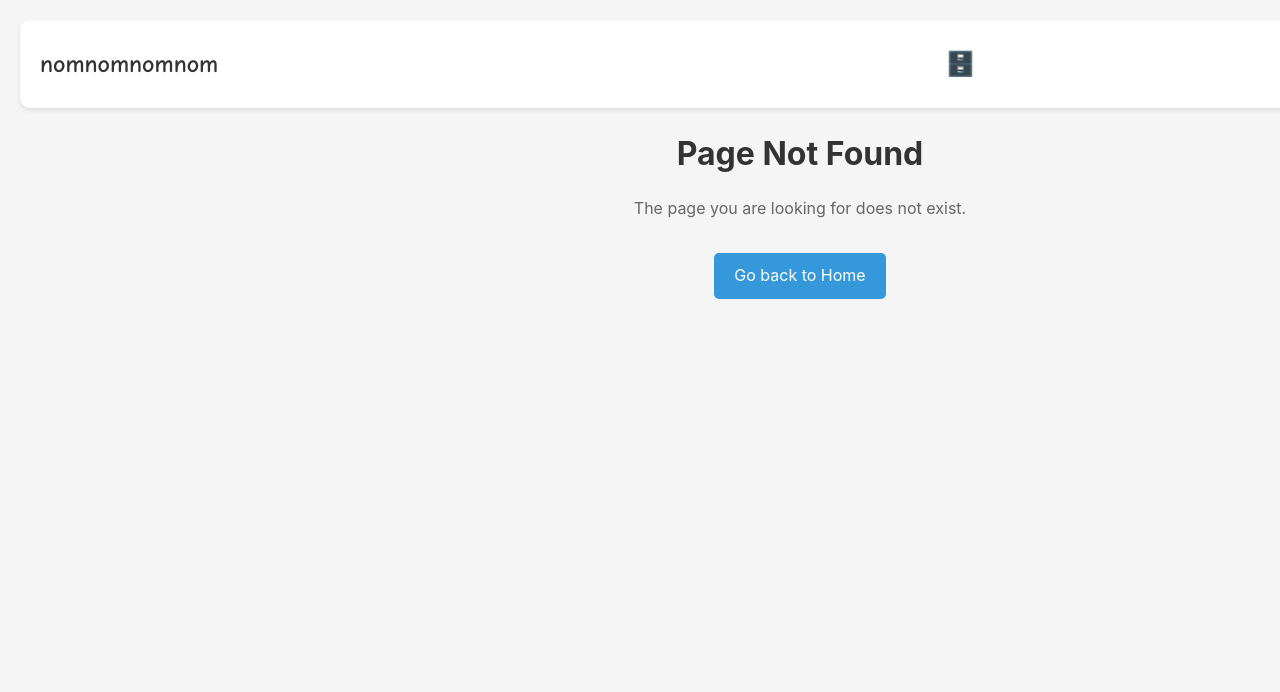
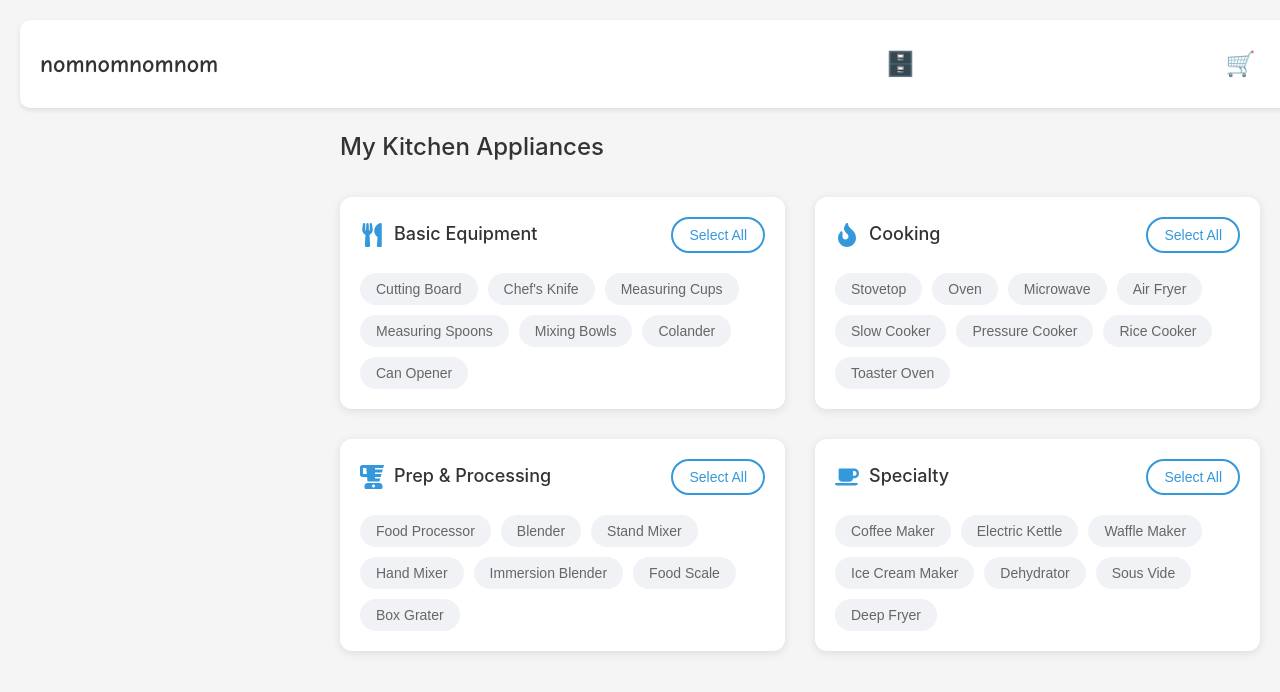
Before and after one commit to DRon98/nomnomnomnom, a React (Create React App) app: page /kitchen-appliances in a window 1280 px wide. Before the commit this address had no page. Shown: the top 692 px of the page. Built offline with nearby package versions, Linux system fonts and the light colour scheme.

Commit message:
added kitchen appliances pages

```diff
--- a/src/App.js
+++ b/src/App.js
@@ -8,6 +8,7 @@ import FoodSurvey from './pages/FoodSurvey';
 import RecipeBuilder from './pages/RecipeBuilder';
 import RecipeGenerator from './pages/RecipeGenerator';
 import PantryManager from './pages/PantryManager';
+import KitchenAppliances from './components/KitchenAppliances';
 import ErrorBoundary from './components/ErrorBoundary';
 import './App.css';
 import './components/ErrorBoundary/styles.css';
@@ -24,6 +25,7 @@ function App() {
             <Route path="recipe-builder" element={<RecipeBuilder />} />
             <Route path="recipe-generator" element={<RecipeGenerator />} />
             <Route path="pantry" element={<PantryManager />} />
+            <Route path="kitchen-appliances" element={<KitchenAppliances />} />
             <Route path="*" element={<NotFound />} />
           </Route>
         </Routes>
--- a/src/components/Header/index.js
+++ b/src/components/Header/index.js
@@ -18,6 +18,9 @@ const Header = () => {
         <Link to="/recipe-generator" className="recipe-button">
           🥘
         </Link>
+        <Link to="/kitchen-appliances" className="appliances-button">
+          ⚡
+        </Link>
         <Link to="/food-survey" className="survey-button">
           📋
         </Link>
--- a/src/components/Header/styles.css
+++ b/src/components/Header/styles.css
@@ -21,7 +21,7 @@
   gap: 20px;
 }
 
-.profile-button, .grocery-button, .survey-button, .recipe-button, .pantry-button {
+.profile-button, .grocery-button, .survey-button, .recipe-button, .pantry-button, .appliances-button {
   background: none;
   border: none;
   font-size: 24px;
@@ -29,13 +29,15 @@
   padding: 5px;
   border-radius: 5px;
   transition: all 0.2s ease;
+  text-decoration: none;
 }
 
-.profile-button:hover, .grocery-button:hover, .survey-button:hover, .recipe-button:hover, .pantry-button:hover {
+.profile-button:hover, .grocery-button:hover, .survey-button:hover, .recipe-button:hover, .pantry-button:hover, .appliances-button:hover {
   background-color: #f0f0f0;
+  transform: translateY(-1px);
 }
 
-.profile-button.active, .grocery-button.active, .survey-button.active, .recipe-button.active, .pantry-button.active {
+.profile-button.active, .grocery-button.active, .survey-button.active, .recipe-button.active, .pantry-button.active, .appliances-button.active {
   background-color: #e8f4fd;
   color: #3498db;
 }
--- /dev/null
+++ b/src/components/KitchenAppliances.css
@@ -0,0 +1,122 @@
+.kitchen-appliances {
+  max-width: 1200px;
+  margin: 0 auto;
+  padding: 20px;
+}
+
+.kitchen-appliances h2 {
+  color: #333;
+  margin-bottom: 30px;
+  font-size: 24px;
+  font-weight: 500;
+}
+
+.appliance-categories {
+  display: grid;
+  grid-template-columns: repeat(auto-fit, minmax(300px, 1fr));
+  gap: 30px;
+}
+
+.category-section {
+  background-color: #fff;
+  border-radius: 12px;
+  padding: 20px;
+  box-shadow: 0 2px 10px rgba(0, 0, 0, 0.1);
+}
+
+.category-header {
+  display: flex;
+  justify-content: space-between;
+  align-items: center;
+  margin-bottom: 20px;
+}
+
+.category-title {
+  display: flex;
+  align-items: center;
+  gap: 10px;
+  color: #333;
+}
+
+.category-title svg {
+  font-size: 24px;
+  color: #3498db;
+}
+
+.category-title h3 {
+  margin: 0;
+  font-size: 18px;
+  font-weight: 500;
+}
+
+.select-all-btn {
+  padding: 8px 16px;
+  border: 2px solid #3498db;
+  border-radius: 20px;
+  background: none;
+  color: #3498db;
+  font-size: 14px;
+  cursor: pointer;
+  transition: all 0.2s ease;
+}
+
+.select-all-btn:hover {
+  background-color: #3498db;
+  color: white;
+}
+
+.select-all-btn.all-selected {
+  background-color: #3498db;
+  color: white;
+}
+
+.appliance-bubbles {
+  display: flex;
+  flex-wrap: wrap;
+  gap: 10px;
+}
+
+.appliance-bubble {
+  padding: 8px 16px;
+  border: none;
+  border-radius: 20px;
+  background-color: #f0f2f5;
+  color: #666;
+  font-size: 14px;
+  cursor: pointer;
+  transition: all 0.2s ease;
+}
+
+.appliance-bubble:hover {
+  background-color: #e4e6e9;
+  transform: translateY(-1px);
+}
+
+.appliance-bubble.selected {
+  background-color: #e3f2fd;
+  color: #3498db;
+  box-shadow: 0 2px 4px rgba(52, 152, 219, 0.2);
+}
+
+@media (max-width: 768px) {
+  .kitchen-appliances {
+    padding: 15px;
+  }
+
+  .appliance-categories {
+    grid-template-columns: 1fr;
+    gap: 20px;
+  }
+
+  .category-section {
+    padding: 15px;
+  }
+
+  .category-title svg {
+    font-size: 20px;
+  }
+
+  .category-title h3 {
+    font-size: 16px;
+  }
+}
--- /dev/null
+++ b/src/components/KitchenAppliances.js
@@ -0,0 +1,137 @@
+import React, { useState } from 'react';
+import { FaBlender, FaUtensils, FaFire, FaCoffee } from 'react-icons/fa';
+import './KitchenAppliances.css';
+
+const APPLIANCE_CATEGORIES = {
+  basics: {
+    icon: <FaUtensils />,
+    title: 'Basic Equipment',
+    items: [
+      'Cutting Board',
+      'Chef\'s Knife',
+      'Measuring Cups',
+      'Measuring Spoons',
+      'Mixing Bowls',
+      'Colander',
+      'Can Opener'
+    ]
+  },
+  cooking: {
+    icon: <FaFire />,
+    title: 'Cooking',
+    items: [
+      'Stovetop',
+      'Oven',
+      'Microwave',
+      'Air Fryer',
+      'Slow Cooker',
+      'Pressure Cooker',
+      'Rice Cooker',
+      'Toaster Oven'
+    ]
+  },
+  prep: {
+    icon: <FaBlender />,
+    title: 'Prep & Processing',
+    items: [
+      'Food Processor',
+      'Blender',
+      'Stand Mixer',
+      'Hand Mixer',
+      'Immersion Blender',
+      'Food Scale',
+      'Box Grater'
+    ]
+  },
+  specialty: {
+    icon: <FaCoffee />,
+    title: 'Specialty',
+    items: [
+      'Coffee Maker',
+      'Electric Kettle',
+      'Waffle Maker',
+      'Ice Cream Maker',
+      'Dehydrator',
+      'Sous Vide',
+      'Deep Fryer'
+    ]
+  }
+};
+
+const KitchenAppliances = () => {
+  const [selectedAppliances, setSelectedAppliances] = useState(new Set());
+
+  const toggleAppliance = (appliance) => {
+    setSelectedAppliances(prev => {
+      const newSet = new Set(prev);
+      if (newSet.has(appliance)) {
+        newSet.delete(appliance);
+      } else {
+        newSet.add(appliance);
+      }
+      return newSet;
+    });
+  };
+
+  const toggleCategory = (category) => {
+    setSelectedAppliances(prev => {
+      const newSet = new Set(prev);
+      const items = APPLIANCE_CATEGORIES[category].items;
+      const allSelected = items.every(item => prev.has(item));
+
+      if (allSelected) {
+        // Remove all items in category
+        items.forEach(item => newSet.delete(item));
+      } else {
+        // Add all items in category
+        items.forEach(item => newSet.add(item));
+      }
+      return newSet;
+    });
+  };
+
+  return (
+    <div className="kitchen-appliances">
+      <h2>My Kitchen Appliances</h2>
+      <div className="appliance-categories">
+        {Object.entries(APPLIANCE_CATEGORIES).map(([key, category]) => (
+          <div key={key} className="category-section">
+            <div className="category-header">
+              <div className="category-title">
+                {category.icon}
+                <h3>{category.title}</h3>
+              </div>
+              <button
+                className={`select-all-btn ${
+                  category.items.every(item => selectedAppliances.has(item))
+                    ? 'all-selected'
+                    : ''
+                }`}
+                onClick={() => toggleCategory(key)}
+              >
+                {category.items.every(item => selectedAppliances.has(item))
+                  ? 'Remove All'
+                  : 'Select All'}
+              </button>
+            </div>
+            <div className="appliance-bubbles">
+              {category.items.map(item => (
+                <button
+                  key={item}
+                  className={`appliance-bubble ${
+                    selectedAppliances.has(item) ? 'selected' : ''
+                  }`}
+                  onClick={() => toggleAppliance(item)}
+                >
+                  {item}
+                </button>
+              ))}
+            </div>
+          </div>
+        ))}
+      </div>
+    </div>
+  );
+};
+
+export default KitchenAppliances;
--- a/src/pages/RecipeBuilder.css
+++ b/src/pages/RecipeBuilder.css
@@ -291,6 +291,13 @@
   display: flex;
   justify-content: space-between;
   align-items: flex-start;
+  margin-bottom: 8px;
+}
+
+.step-meta {
+  display: flex;
+  align-items: center;
+  gap: 8px;
 }
 
 .step-name {
@@ -310,14 +317,63 @@
   gap: 4px;
 }
 
+.timeline-step .info-tooltip {
+  position: relative;
+  display: inline-block;
+}
+
+.timeline-step .info-icon {
+  color: #666;
+  cursor: help;
+  font-size: 14px;
+  transition: color 0.2s;
+}
+
+.timeline-step .info-icon:hover {
+  color: #3498db;
+}
+
+.timeline-step .tooltip-text {
+  visibility: hidden;
+  width: 200px;
+  background-color: #333;
+  color: #fff;
+  text-align: center;
+  border-radius: 4px;
+  padding: 8px;
+  position: absolute;
+  z-index: 10;
+  bottom: 125%;
+  left: 50%;
+  transform: translateX(-50%);
+  opacity: 0;
+  transition: opacity 0.2s, visibility 0.2s;
+  font-size: 12px;
+  line-height: 1.4;
+  box-shadow: 0 2px 8px rgba(0,0,0,0.2);
+}
+
+.timeline-step .tooltip-text::after {
+  content: "";
+  position: absolute;
+  top: 100%;
+  left: 50%;
+  margin-left: -5px;
+  border-width: 5px;
+  border-style: solid;
+  border-color: #333 transparent transparent transparent;
+}
+
+.timeline-step .info-tooltip:hover .tooltip-text {
+  visibility: visible;
+  opacity: 1;
+}
+
 .step-description {
   font-size: 12px;
   color: #666;
   line-height: 1.3;
-  display: -webkit-box;
-  -webkit-line-clamp: 2;
-  -webkit-box-orient: vertical;
-  overflow: hidden;
+  display: none;
 }
 
 .intensity-indicator {
--- a/src/pages/RecipeBuilder.js
+++ b/src/pages/RecipeBuilder.js
@@ -280,11 +280,17 @@ const RecipeBuilder = () => {
                 <div className="step-content">
                   <div className="step-header">
                     <span className="step-name">{step.name}</span>
-                    <span className="step-duration">
-                      <FaClock /> {step.duration}min
-                    </span>
+                    <div className="step-meta">
+                      <div className="info-tooltip">
+                        <FaInfoCircle className="info-icon" />
+                        <span className="tooltip-text">{step.description}</span>
+                      </div>
+                      <span className="step-duration">
+                        <FaClock /> {step.duration}min
+                      </span>
+                    </div>
                   </div>
-                  <p className="step-description">{step.description}</p>
+                  <div className="step-description">{step.description}</div>
                 </div>
                 {step.intensity === 'high' && (
                   <div className="intensity-indicator">
@@ -542,47 +548,9 @@ const RecipeBuilder = () => {
             </div>
           </div>
         </div>
-        <div className="recipe-filters">
-          <div className="filter-section">
-            <h4>Time & Difficulty</h4>
-            <div className="time-filter">
-              <label>Max Time:</label>
-              <input
-                type="number"
-                value={maxTime}
-                onChange={(e) => setMaxTime(parseInt(e.target.value))}
-                min="0"
-              />
-              <span>min</span>
-            </div>
-            <div className="filter-tags">
-              {['easy', 'medium', 'hard'].map(diff => (
-                <button
-                  key={diff}
-                  className={`filter-tag ${difficulty === diff ? 'active' : ''}`}
-                  onClick={() => setDifficulty(diff)}
-                >
-                  {diff.charAt(0).toUpperCase() + diff.slice(1)}
-                </button>
-              ))}
-            </div>
-          </div>
-          <div className="filter-section">
-            <h4>Recipe Tags</h4>
-            <div className="filter-tags">
-              {tags.map(tag => (
-                <button
-                  key={tag}
-                  className="filter-tag remove"
-                  onClick={() => setTags(tags.filter(t => t !== tag))}
-                >
-                  {tag} <FaTrash />
-                </button>
-              ))}
-              <button className="filter-tag">+ Add Tag</button>
-            </div>
-          </div>
-        </div>
+
+
+      {renderTasteAdjustments()}
       </div>
 
       <div className="recipe-content">
@@ -633,11 +601,6 @@ const RecipeBuilder = () => {
         </button>
       </div>
 
-      <div className="recipe-stats-container">
-        {renderRecipeStats()}
-      </div>
-
-      {renderTasteAdjustments()}
     </div>
   );
 };
```
